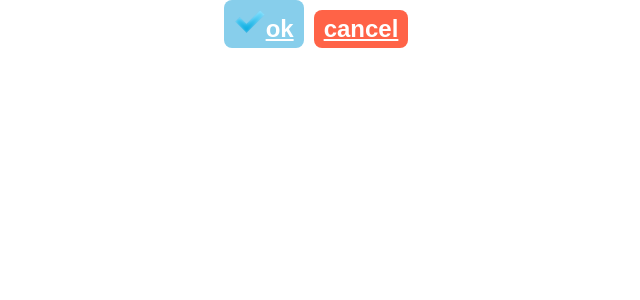
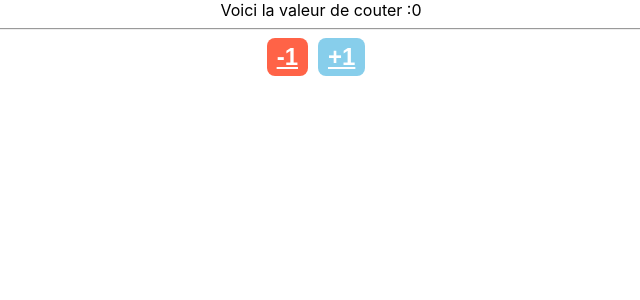
Before and after one commit to ezsophie75/app2, a React (Create React App) app: page / in a window 1280 px wide. Shown: the top 300 px of the page, without its empty margins (319-959 px from the left). Built offline with nearby package versions, Linux system fonts and the light colour scheme.

Commit message:
useState

```diff
--- a/src/App/App.jsx
+++ b/src/App/App.jsx
@@ -1,12 +1,23 @@
-import React from 'react';
+import React, { useState } from 'react';
 import './App.css';
 import Button from './Components/ui/Button/Button'
 
 function App() {
+  const [counter,setcounter] = useState(0)
+  console.log('rendu')
   return (
     <div className="App">
-      <Button className="primary" onclick={()=> {console.log('fonction envoyée par le parent')}}><img src='/img/ok_icon.png' alt=''/>ok</Button>
-      <Button className="error">cancel</Button>
+      Voici la valeur de couter :{counter}
+      <hr/>
+      <Button className="error" onclick={()=>{
+        setcounter(counter -1)
+        console.log(counter)
+      }}>-1</Button>
+      <Button onclick={()=>{
+        setcounter(counter +1)
+        console.log(counter)
+      }}> +1
+      </Button>
     </div>
   );
 }
```
